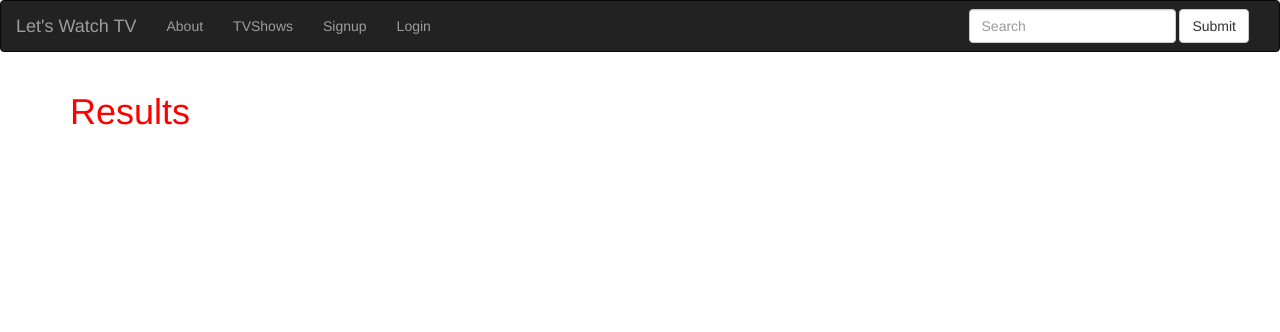
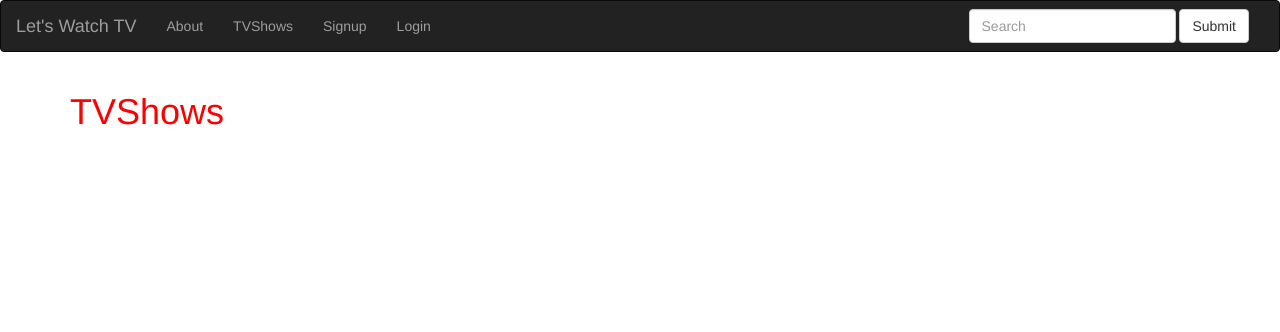
Before and after one commit to thepomeranian/letswatchtv, a Flask app: page /tvshows in a window 1280 px wide. Shown: the top 332 px of the page. Run offline with Flask 2, Linux system fonts and the light colour scheme; data that the repository does not hold is empty; some libraries are stand-ins or nearby versions.

Commit message:
Amended results.html to display tvshows

```diff
--- a/app/templates/results.html
+++ b/app/templates/results.html
@@ -3,7 +3,7 @@
 {% block content %}
 
 <div class="container">
-  <h1>Results</h1>
+  <h1>TVShows</h1>
   <ul>
     {% for tvshow in tvshows %}
 
```
